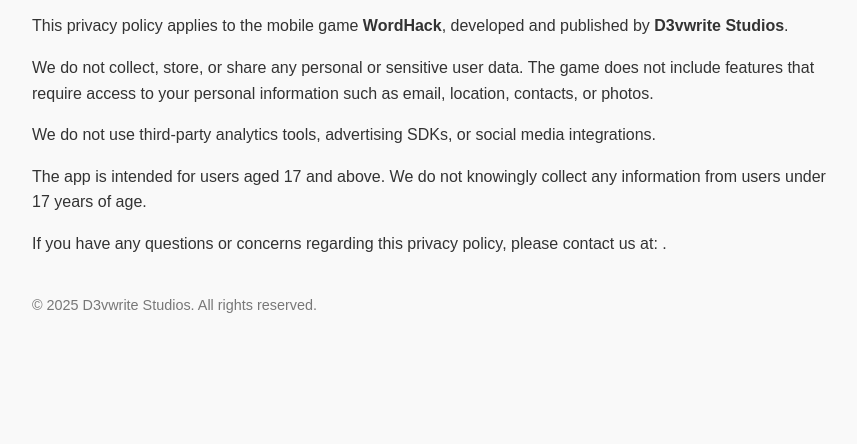
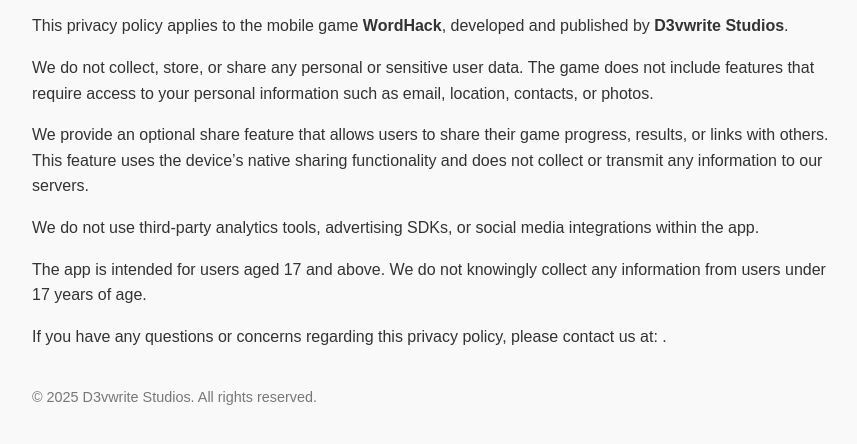
Before and after one commit to d3vwrite/wordhack-privacy, a plain HTML site: page index.html in a window 1280 px wide. Shown: the part 148-592 px from the top of the page, without its empty margins (208-1065 px from the left). Drawn offline with Linux system fonts and the light colour scheme.

Commit message:
Add files via upload

```diff
--- a/index.html
+++ b/index.html
@@ -34,7 +34,9 @@
 
   <p>We do not collect, store, or share any personal or sensitive user data. The game does not include features that require access to your personal information such as email, location, contacts, or photos.</p>
 
-  <p>We do not use third-party analytics tools, advertising SDKs, or social media integrations.</p>
+  <p>We provide an optional share feature that allows users to share their game progress, results, or links with others. This feature uses the device’s native sharing functionality and does not collect or transmit any information to our servers.</p>
+
+  <p>We do not use third-party analytics tools, advertising SDKs, or social media integrations within the app.</p>
 
   <p>The app is intended for users aged 17 and above. We do not knowingly collect any information from users under 17 years of age.</p>
 
```
